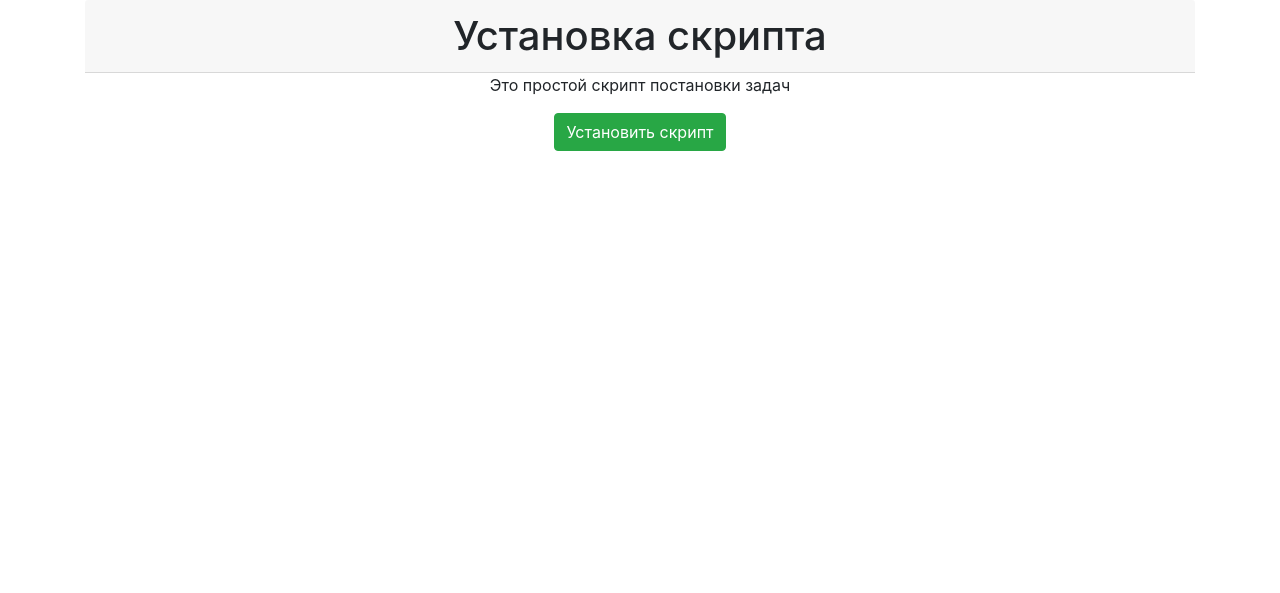
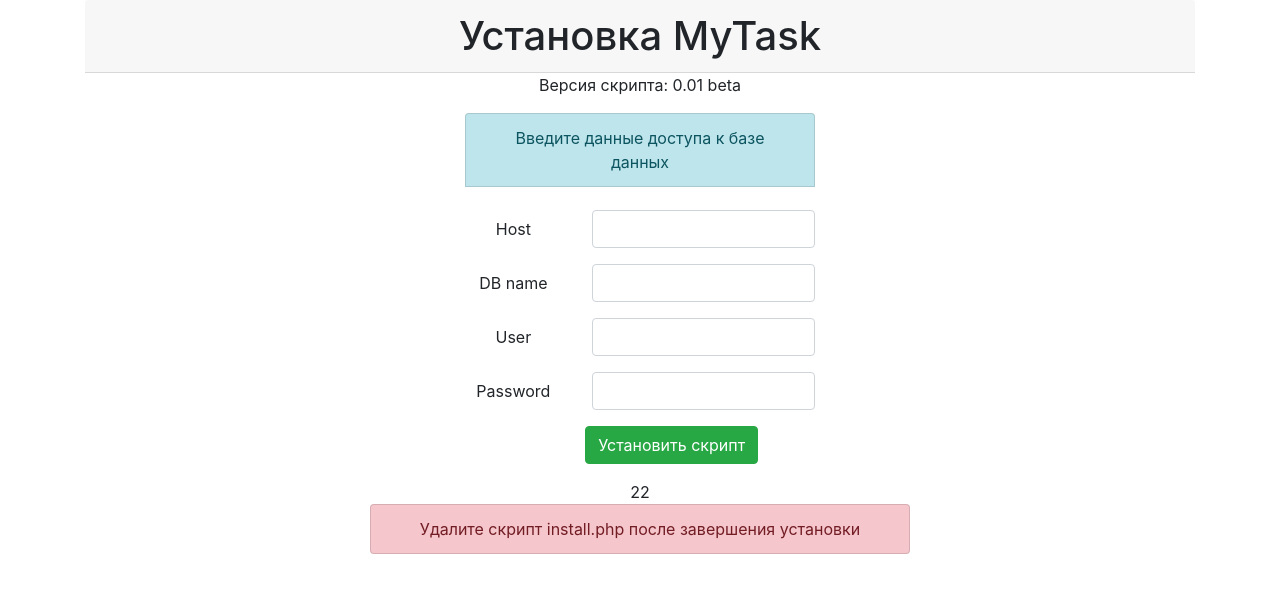
Before and after one commit to Chazovs/taskmanager, a PHP site: page /install.php in a window 1280 px wide. Shown: the top 593 px of the page. Run offline with PHP 8.4, Linux system fonts and the light colour scheme.

Commit message:
сделана запись доступа к базе, шифрование паролей в MD5

```diff
--- a/install.php
+++ b/install.php
@@ -6,6 +6,7 @@
 <link rel="stylesheet" href="css/main.css">
 <link rel="stylesheet" href="https://stackpath.bootstrapcdn.com/bootstrap/4.3.1/css/bootstrap.min.css" integrity="sha384-ggOyR0iXCbMQv3Xipma34MD+dH/1fQ784/j6cY/iJTQUOhcWr7x9JvoRxT2MZw1T" crossorigin="anonymous">
 <!-- 	<script src="https://code.jquery.com/jquery-3.3.1.slim.min.js" integrity="sha384-q8i/X+965DzO0rT7abK41JStQIAqVgRVzpbzo5smXKp4YfRvH+8abtTE1Pi6jizo" crossorigin="anonymous"></script> -->
+<script src="myjs.js"></script>
 <script src="jquery-3.3.1.min.js"></script>
 </head>
 <body>
@@ -15,8 +16,8 @@
 	<div class="row">
 
 		<div class="col">
-			<h1 class="card-header">Установка скрипта</h1>
-			<p class="card-info">Это простой скрипт постановки задач</p>
+			<h1 class="card-header">Установка MyTask</h1>
+			<p class="card-info">Версия  скрипта: 0.01 beta</p>
 		</div>
 
 	</div>
@@ -26,7 +27,45 @@
     <div class="col">
     </div>
     <div class="col" style="text-align: center;">
-     <button type="button" class="btn btn-success"  name="submit" id="submit" value="submit" onClick = "startinstall()">Установить скрипт</button>
+
+<!-- форма для установки доступов к базе -->
+<form>
+	<div class="list-group">
+  <p class="list-group-item list-group-item-action list-group-item-info">Введите данные доступа к базе данных</p><br>
+</div>
+  <div class="form-group row">
+    <label for="dbhost" class="col-sm-4 col-form-label">Host</label>
+    <div class="col-sm-8">
+      <input type="input" class="form-control" id="dbhost" placeholder="">
+    </div>
+  </div>
+  <div class="form-group row">
+    <label for="dbname" class="col-sm-4 col-form-label">DB name</label>
+    <div class="col-sm-8">
+      <input type="input" class="form-control" id="dbname" placeholder="">
+    </div>
+  </div>
+  <div class="form-group row">
+    <label for="dbuser" class="col-sm-4 col-form-label">User</label>
+    <div class="col-sm-8">
+      <input type="input" class="form-control" id="dbuser" placeholder="">
+    </div>
+  </div>
+  <div class="form-group row">
+    <label for="dbpassword" class="col-sm-4 col-form-label">Password</label>
+    <div class="col-sm-8">
+      <input type="password" class="form-control" id="dbpassword" placeholder="">
+    </div>
+  </div>
+  <div class="form-group row">
+    <div class="col-sm-10 offset-sm-2">
+     <button type="button" class="btn btn-success"  name="submit2" id="submit" value="submit" onClick = "startinstall()">Установить скрипт</button>
+    </div>
+  </div>
+</form>
+<!-- конец формы установки базы -->
+
+
     </div>
     <div class="col">
     </div>
@@ -36,43 +75,34 @@
     <div class="col">
     </div>
     <div class="col" id='msg'>
-      <script>
-function startinstall(){
-    var name = 'start';
-    $.ajax({
-        type: "POST",
-        url: "db.php",
-        data: {start1:name}
-    }).done(function( result )
-        {
-            $("#msg").html( '<br>'+result );
-        });
-}
-
-function adminregistred(){
-    var login = $('#loginadm').val();
-    var password = $('#passadm').val();
-    console.log(login, password);
-
-    $.ajax({
-        type: "POST",
-        url: "db.php",
-        data: {logina:login, passa:password}
-    }).done(function( result )
-        {
-        	/*$('#regadm').empty();*/
-            $("#msg").html( '<br>'+result );
-        });
-}
-
-
-</script>
     </div>
     <div class="col">
     </div>
   </div>
 
+<div class="row">
+  	<div class="col-2"></div>
+  	<div class="col-8" id="msg2" style="text-align: center;">22</div>
+  	<div class="col-2"></div>
+
 </div>
+
+<div class="row">
+  	<div class="col-3"></div>
+  	<div class="col-6" id="msg2" style="text-align: center;">
+
+  		<div class="list-group">
+  <a href="#!" class="list-group-item list-group-item-action list-group-item-danger">Удалите скрипт install.php после завершения установки</a>
+</div>
+  	</div>
+  	<div class="col-3"></div>
+
+</div>
+
+</div>
+
+
+
 
 
 <script src="https://cdnjs.cloudflare.com/ajax/libs/popper.js/1.14.7/umd/popper.min.js" integrity="sha384-UO2eT0CpHqdSJQ6hJty5KVphtPhzWj9WO1clHTMGa3JDZwrnQq4sF86dIHNDz0W1" crossorigin="anonymous"></script>
--- /dev/null
+++ b/myjs.js
@@ -0,0 +1,28 @@
+function startinstall(){
+    var name = 'start';
+    var dbhost = $('#dbhost').val();
+    var dbname = $('#dbname').val();
+    var dbuser = $('#dbuser').val();
+    var dbpassword = $('#dbpassword').val();
+    $.ajax({
+        type: "POST",
+        url: "db.php",
+        data: {start1:name, posthost:dbhost, postdbname:dbname, postdbuser:dbuser, postdbpass:dbpassword}
+    }).done(function( result )
+        {
+            $("#msg").html( '<p class="list-group-item list-group-item-action list-group-item-warning">Лог работы скрипта установки:</p><br>'+result );
+        });
+}
+function adminregistred(){
+    var login = $('#loginadm').val();
+    var password = $('#passadm').val();
+    $.ajax({
+        type: "POST",
+        url: "db.php",
+        data: {logina:login, passa:password}
+    }).done(function( result )
+        {
+        	/*$('#regadm').empty();*/
+            $("#msg2").html( '<br>123'+result );
+        });
+}
```
Also changed, not shown: db.php (+35 -9 lines), config.php (line endings or trailing spaces).
